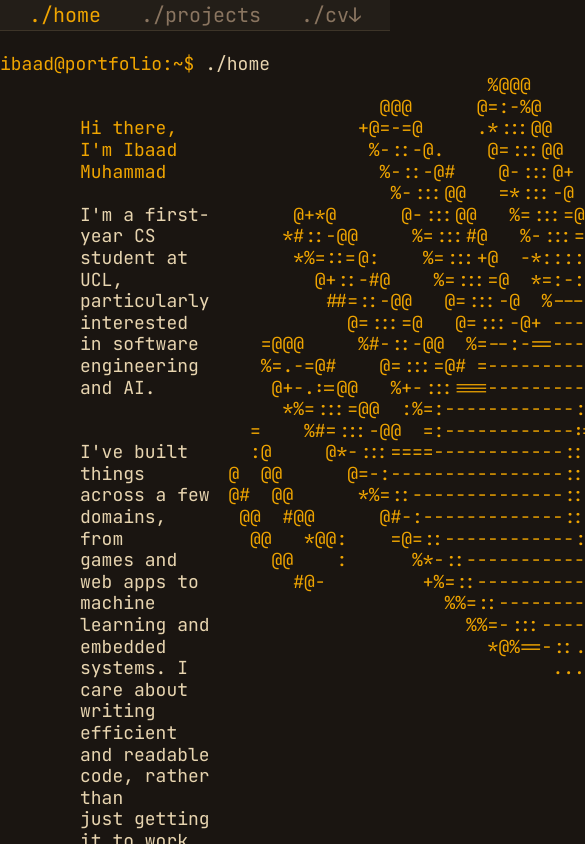
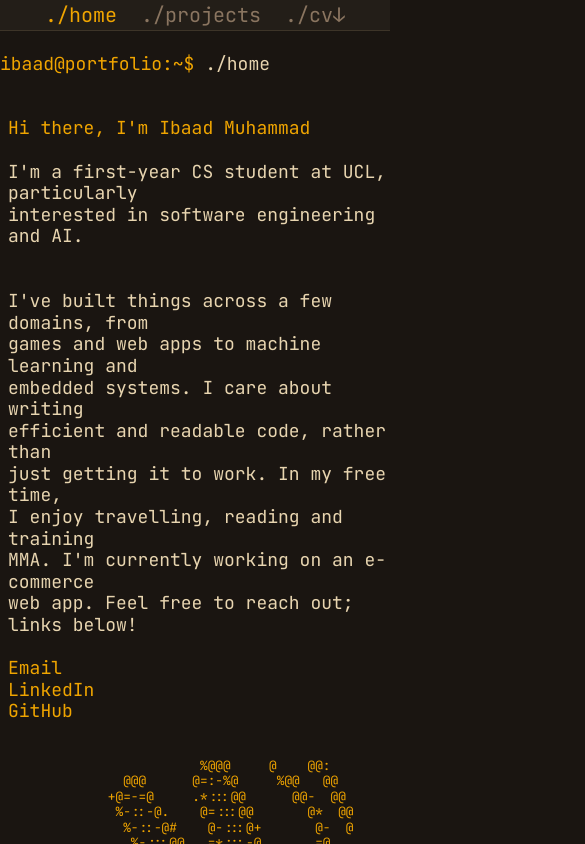
Before and after one commit to ibaadm/personal-portfolio, a React (Vite) app: page / in a window 390 px wide. Both pictures are taken after a click on the button "./home". Shown: the top 844 px of the page, 585 px wide, since content can reach past the window. Built offline with nearby package versions, Linux system fonts and the light colour scheme.

Commit message:
feat: move ascii art down for mobile

```diff
--- a/src/App.tsx
+++ b/src/App.tsx
@@ -145,7 +145,7 @@ function App() {
   return (
     <div className="flex flex-col h-full">
       <NavBar activeNavPage={activeNavPage} onNavigate={navigateTo} onDownloadCV={downloadCV} disabled={phase !== 'idle'} cvActive={cvActive} />
-      <div className="flex-1 flex flex-col min-h-0" style={{ fontSize: '1.125rem', lineHeight: '1.2', paddingTop: '1.2em', paddingBottom: '1.2em' }}>
+      <div className="flex-1 flex flex-col min-h-0 overflow-y-auto" style={{ fontSize: '1.125rem', lineHeight: '1.2', paddingTop: '1.2em', paddingBottom: '1.2em' }}>
         {!hasNavigated && phase !== 'typing-entry' && (
           <div className="flex flex-col text-text">
             <span>ibaad-portfolio {__APP_VERSION__}</span>
@@ -161,7 +161,7 @@ function App() {
           </div>
         )}
         {showContent && (
-          <div style={{ paddingLeft: '5rem' }}>
+          <div className="content-indent">
             {pages[currentPage]}
           </div>
         )}
--- a/src/components/NavBar.tsx
+++ b/src/components/NavBar.tsx
@@ -15,7 +15,7 @@ const links: { label: string; page: Page }[] = [
 
 export function NavBar({ activeNavPage, onNavigate, onDownloadCV, disabled, cvActive }: NavBarProps) {
   return (
-    <nav className="flex justify-center gap-10 px-8 py-12 bg-surface border-b border-border">
+    <nav className="shrink-0 flex justify-center gap-6 md:gap-10 px-4 md:px-8 py-6 md:py-12 bg-surface border-b border-border">
       {links.map(({ label, page }) => (
         <button
           key={page}
--- a/src/index.css
+++ b/src/index.css
@@ -40,3 +40,29 @@ body {
 .cursor-blink {
   animation: blink 1s step-end infinite;
 }
+
+.content-indent {
+  padding-left: 5rem;
+}
+
+.ascii-art {
+  font-size: inherit;
+  line-height: 1.2;
+  margin-top: -1.2em;
+  padding-right: 5rem;
+}
+
+@media (max-width: 767px) {
+  .content-indent {
+    padding-left: 0.5rem;
+  }
+
+  .ascii-art {
+    font-size: 0.8rem !important;
+    margin-top: 1em !important;
+    padding-right: 0 !important;
+    width: fit-content !important;
+    margin-left: auto !important;
+    margin-right: auto !important;
+  }
+}
--- a/src/pages/Home.tsx
+++ b/src/pages/Home.tsx
@@ -57,8 +57,6 @@ const lines: Line[] = [
   { type: 'link', label: 'Email', href: 'mailto:ibaad.muhammad01@gmail.com' },
   { type: 'link', label: 'LinkedIn', href: 'https://linkedin.com/in/ibaad-muhammad' },
   { type: 'link', label: 'GitHub', href: 'https://github.com/ibaadm' },
-  { type: 'blank' },
-  { type: 'blank' },
 ]
 
 function renderLine(line: Line, index: number) {
@@ -81,24 +79,33 @@ const maxAsciiWidth = Math.max(...asciiLines.map(l => l.length))
 
 export function Home() {
   const [revealedLines, setRevealedLines] = useState(0)
+  const [revealedAscii, setRevealedAscii] = useState(0)
 
   useEffect(() => {
-    const total = Math.max(lines.length, asciiLines.length)
-    const ids = Array.from({ length: total }, (_, i) =>
+    const isMobile = window.matchMedia('(max-width: 767px)').matches
+    const asciiDelay = isMobile ? lines.length * 30 : 0
+
+    const textIds = Array.from({ length: lines.length }, (_, i) =>
       setTimeout(() => setRevealedLines(i + 1), i * 30)
     )
-    return () => ids.forEach(clearTimeout)
+    const asciiIds = Array.from({ length: asciiLines.length }, (_, i) =>
+      setTimeout(() => setRevealedAscii(i + 1), asciiDelay + i * 30)
+    )
+    return () => [...textIds, ...asciiIds].forEach(clearTimeout)
   }, [])
 
   return (
-    <div className="flex justify-between gap-2 items-start w-full">
-      <div style={{ width: '50ch' }}>
+    <div className="flex flex-col md:flex-row justify-between gap-2 items-start w-full">
+      <div style={{ maxWidth: '50ch' }}>
         {lines.slice(0, revealedLines).map(renderLine)}
       </div>
-      {revealedLines >= 1 && (
-        <pre className="text-accent" style={{ fontSize: 'inherit', lineHeight: '1.2', marginTop: '-1.2em', paddingRight: '5rem', width: `calc(${maxAsciiWidth}ch + 5rem)` }}>
-          {asciiLines.slice(0, revealedLines).join('\n')}
-        </pre>
+      {revealedAscii >= 1 && (
+        <>
+          <pre className="text-accent ascii-art" style={{ width: `calc(${maxAsciiWidth}ch + 5rem)` }}>
+            {asciiLines.slice(0, revealedAscii).join('\n')}
+          </pre>
+          <div className="md:hidden"><br /><br /></div>
+        </>
       )}
     </div>
   )
```
